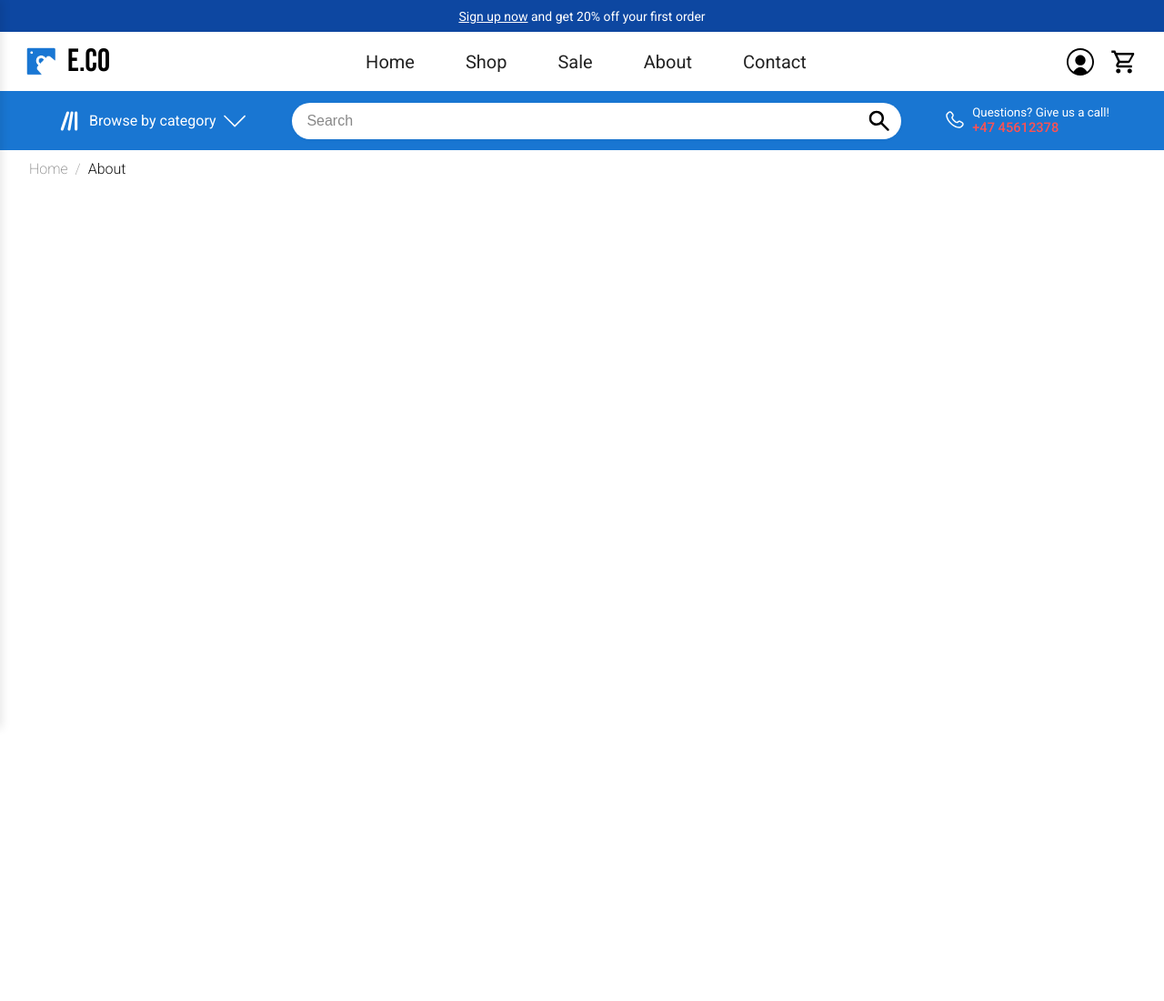
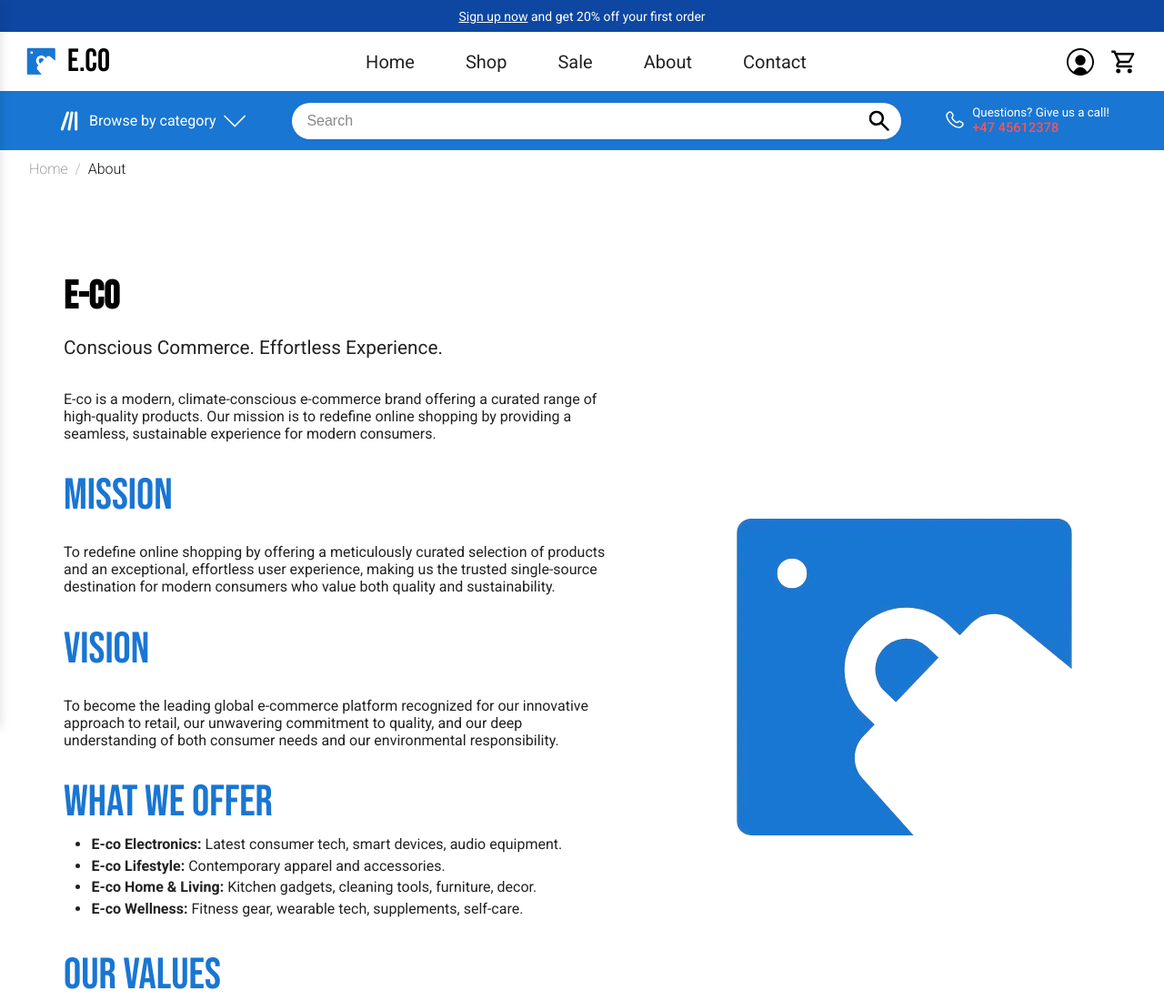
Before and after one commit to larstp/E-Co, a plain HTML site: page src/pages/about.html in a window 1280 px wide. Shown: the top 1100 px of the page at 91% size. Before the commit the page ends 800 px from the top, so only its background shows below. Drawn offline with Linux system fonts and the light colour scheme; no server answers.

Commit message:
Fixed  DOM loading. Added about page

```diff
--- a/src/css/about.css
+++ b/src/css/about.css
@@ -0,0 +1,76 @@
+.about-main {
+  display: flex;
+  flex-wrap: wrap;
+  gap: 2.5rem;
+  align-items: stretch;
+  justify-content: center;
+  width: 100%;
+  min-height: 60vh;
+  box-sizing: border-box;
+  padding: 3rem 1.5rem 2.5rem 1.5rem;
+}
+
+.about-info,
+.about-logo {
+  border-radius: 1.2rem;
+  display: flex;
+  flex-direction: column;
+  justify-content: center;
+}
+
+.about-logo-img {
+  max-width: 100%;
+}
+
+.about-info {
+  flex: 2 1 340px;
+  min-width: 260px;
+  max-width: 600px;
+  background: #fff;
+  padding: 2.2rem 2rem 2rem 2rem;
+}
+
+.about-title {
+  font-family: "Bebas Neue", Arial, sans-serif;
+  font-size: 2.7rem;
+  margin-bottom: 0.5rem;
+  font-weight: 700;
+}
+.about-tagline,
+.about-desc,
+.about-info p,
+.about-categories,
+.about-values {
+  font-family: "Roboto", Arial, sans-serif;
+  color: #222;
+}
+.about-tagline {
+  font-size: 1.3rem;
+  margin-bottom: 1.2rem;
+  font-weight: 400;
+}
+.about-desc {
+  font-size: 1.1rem;
+  color: #333;
+  margin-bottom: 1.2rem;
+}
+.about-info h3 {
+  font-size: 3rem;
+  color: #1976d2;
+  margin-top: 1.2rem;
+  margin-bottom: 0.5rem;
+}
+.about-info p {
+  font-size: 1rem;
+  margin-bottom: 0.7rem;
+}
+.about-categories,
+.about-values {
+  margin: 0 0 0.7rem 0.7rem;
+  padding-left: 1.2rem;
+  font-size: 1rem;
+}
+.about-categories li,
+.about-values li {
+  margin-bottom: 0.3rem;
+}
--- a/src/css/cart.css
+++ b/src/css/cart.css
@@ -1,4 +1,4 @@
-/* CART SECTION*/
+/* --------------------------------------------------------- CART SECTION*/
 
 h3 {
   font-family: "Bebas Neue", sans-serif;
--- a/src/css/checkout.css
+++ b/src/css/checkout.css
@@ -65,7 +65,7 @@ input[type="radio"] {
   background-color: #1976d2;
 }
 
-/* --- Steps (Slideshow) --- */
+/* --------------------------------------------------------------------- Steps (Slideshow) --- */
 .checkout-steps-wrapper {
   display: flex;
   transition: transform 0.4s cubic-bezier(0.4, 0, 0.2, 1);
@@ -252,7 +252,7 @@ input[type="radio"] {
   vertical-align: middle;
 }
 
-/* ===========================DESKTOP STYLES=============================== */
+/* ---------------------------------------------------------------- DESKTOP STYLES-------- */
 
 .checkout-container-desktop {
   display: none;
--- a/src/css/product.css
+++ b/src/css/product.css
@@ -70,7 +70,7 @@ h2 {
   font-family: "Roboto", Arial, Helvetica, sans-serif;
 }
 
-/* Reviews Section */
+/* --------------------------------------------------------------- Reviews Section */
 .reviews-header-row {
   display: flex;
   align-items: center;
--- a/src/css/register.css
+++ b/src/css/register.css
@@ -11,7 +11,6 @@
   height: 48px;
 }
 
-/*------------------------------------------------------------*/
 
 .register-container {
   max-width: 350px;
--- a/src/css/utils/media.css
+++ b/src/css/utils/media.css
@@ -1,5 +1,3 @@
-/* Hide order summary on mobile, show only on desktop */
-
 @media (max-width: 600px) {
   .product-card-huge {
     flex-direction: column;
--- a/src/script/about.js
+++ b/src/script/about.js
@@ -0,0 +1,95 @@
+document.addEventListener("DOMContentLoaded", () => {
+  const main = document.createElement("main");
+  main.className = "about-main";
+
+  const left = document.createElement("section");
+  left.className = "about-info";
+
+  const title = document.createElement("h1");
+  title.className = "about-title";
+  title.textContent = "E-co";
+
+  const tagline = document.createElement("h2");
+  tagline.className = "about-tagline";
+  tagline.textContent = "Conscious Commerce. Effortless Experience.";
+
+  const desc = document.createElement("p");
+  desc.className = "about-desc";
+  desc.textContent =
+    "E-co is a modern, climate-conscious e-commerce brand offering a curated range of high-quality products. Our mission is to redefine online shopping by providing a seamless, sustainable experience for modern consumers.";
+
+  const missionH3 = document.createElement("h3");
+  missionH3.textContent = "Mission";
+  const missionP = document.createElement("p");
+  missionP.textContent =
+    "To redefine online shopping by offering a meticulously curated selection of products and an exceptional, effortless user experience, making us the trusted single-source destination for modern consumers who value both quality and sustainability.";
+
+  const visionH3 = document.createElement("h3");
+  visionH3.textContent = "Vision";
+  const visionP = document.createElement("p");
+  visionP.textContent =
+    "To become the leading global e-commerce platform recognized for our innovative approach to retail, our unwavering commitment to quality, and our deep understanding of both consumer needs and our environmental responsibility.";
+
+  const offerH3 = document.createElement("h3");
+  offerH3.textContent = "What We Offer";
+  const offerUl = document.createElement("ul");
+  offerUl.className = "about-categories";
+  [
+    [
+      "E-co Electronics:",
+      "Latest consumer tech, smart devices, audio equipment.",
+    ],
+    ["E-co Lifestyle:", "Contemporary apparel and accessories."],
+    [
+      "E-co Home & Living:",
+      "Kitchen gadgets, cleaning tools, furniture, decor.",
+    ],
+    ["E-co Wellness:", "Fitness gear, wearable tech, supplements, self-care."],
+  ].forEach(([strong, text]) => {
+    const li = document.createElement("li");
+    const strongEl = document.createElement("strong");
+    strongEl.textContent = strong;
+    li.appendChild(strongEl);
+    li.appendChild(document.createTextNode(" " + text));
+    offerUl.appendChild(li);
+  });
+
+  const valuesH3 = document.createElement("h3");
+  valuesH3.textContent = "Our Values";
+  const valuesUl = document.createElement("ul");
+  valuesUl.className = "about-values";
+  [
+    "Quality & Sustainability",
+    "Customer Satisfaction",
+    "Environmental Stewardship",
+    "Effortless Experience",
+  ].forEach((val) => {
+    const li = document.createElement("li");
+    li.textContent = val;
+    valuesUl.appendChild(li);
+  });
+
+  left.appendChild(title);
+  left.appendChild(tagline);
+  left.appendChild(desc);
+  left.appendChild(missionH3);
+  left.appendChild(missionP);
+  left.appendChild(visionH3);
+  left.appendChild(visionP);
+  left.appendChild(offerH3);
+  left.appendChild(offerUl);
+  left.appendChild(valuesH3);
+  left.appendChild(valuesUl);
+
+  const right = document.createElement("section");
+  right.className = "about-logo";
+  const logo = document.createElement("img");
+  logo.src = "/public/assets/img/logo/logo.webp";
+  logo.alt = "E-co logo";
+  logo.className = "about-logo-img";
+  right.appendChild(logo);
+
+  main.appendChild(left);
+  main.appendChild(right);
+  document.body.appendChild(main);
+});
--- a/src/script/utils/header.js
+++ b/src/script/utils/header.js
@@ -235,6 +235,8 @@ function buildMobileHeader() {
   const icons = document.createElement("div");
   icons.className = "header-mobile__icons";
   let mobileSearchIcon = null;
+  const leftIcons = document.createElement("div");
+  leftIcons.className = "header-mobile__left-icons";
   if (!IS_INDEX_PAGE) {
     mobileSearchIcon = createIconLink({
       href: "#",
@@ -242,13 +244,17 @@ function buildMobileHeader() {
       alt: "Search",
       aria: "Search",
     });
-    icons.appendChild(mobileSearchIcon);
+    leftIcons.appendChild(hamburgerBtn);
+    leftIcons.appendChild(mobileSearchIcon);
+    upper.appendChild(leftIcons);
+    upper.appendChild(logoLink);
+    upper.appendChild(icons);
+  } else {
+    upper.appendChild(hamburgerBtn);
+    upper.appendChild(logoLink);
+    upper.appendChild(icons);
   }
   MOBILE_UPPER_LINKS.forEach((link) => icons.appendChild(createIconLink(link)));
-
-  upper.appendChild(hamburgerBtn);
-  upper.appendChild(logoLink);
-  upper.appendChild(icons);
 
   // Lower header (Blue part)
   const lower = document.createElement("div");
--- a/src/script/utils/productCard.js
+++ b/src/script/utils/productCard.js
@@ -1,8 +1,3 @@
-/**
- * @param {object} product - The product data.
- * @returns {HTMLElement} The product card element.
- */
-
 export function createProductCard(product) {
   const card = document.createElement("a");
   card.className = "product-link product-card-base product-card";
--- a/src/script/utils/share.js
+++ b/src/script/utils/share.js
@@ -1,9 +1,3 @@
-/**
- * @param {string} url -
- * @param {string} [title]
- * @param {string} [text]
- * @returns {Promise<'shared'|'copied'|'failed'>}
- */
 export async function shareUrl(url, title = "Check this out!", text = "") {
   if (navigator.share) {
     try {
```
Also changed, not shown: index.html (+4 -3 lines), src/css/index.css (+7 -7 lines), src/css/utils/components.css (+25 -19 lines), src/css/utils/product-cards.css (+8 -8 lines), src/script/index.js (+3 -30 lines).
